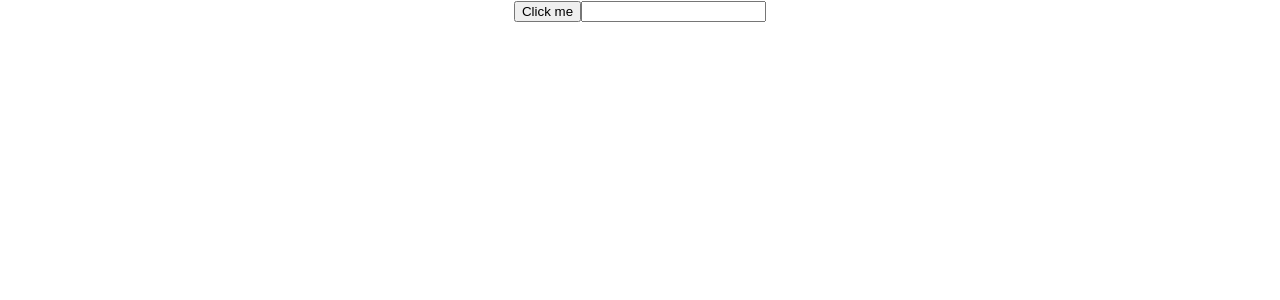
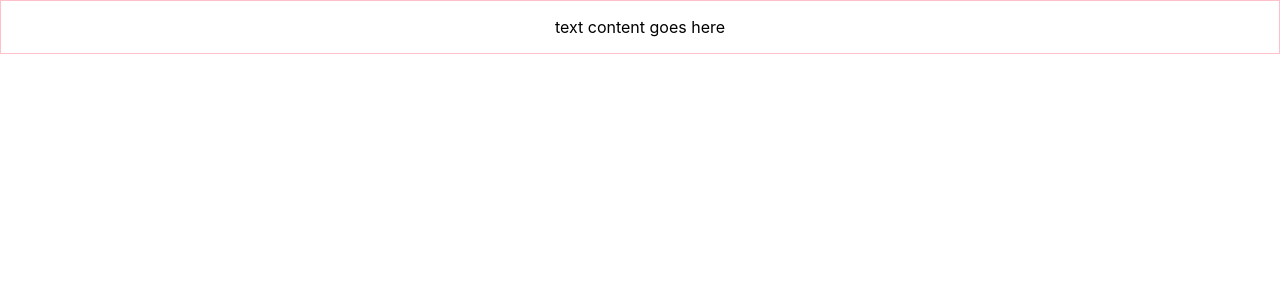
Before and after one commit to hcsoylu/react-with-ts, a React (Create React App) app: page / in a window 1280 px wide. Shown: the top 300 px of the page. Built offline with nearby package versions, Linux system fonts and the light colour scheme.

Commit message:
style props

```diff
--- a/src/App.tsx
+++ b/src/App.tsx
@@ -1,12 +1,10 @@
 import "./App.css";
-import Button from "./components/Button";
-import Input from "./components/Input";
+import Container from "./components/Container";
 
 function App() {
   return (
     <div className="App">
-      <Button handleClick={(e, id) => console.log("clicked", e, id)} />
-      <Input value="" handleChange={(e) => console.log(e)} />
+      <Container styles={{ border: "1px solid pink", padding: "1rem" }} />
     </div>
   );
 }
--- /dev/null
+++ b/src/components/Container.tsx
@@ -0,0 +1,11 @@
+import React from "react";
+
+type ContainerProps = {
+  styles: React.CSSProperties;
+};
+
+const Container = (props: ContainerProps) => {
+  return <div style={props.styles}>text content goes here</div>;
+};
+
+export default Container;
```
